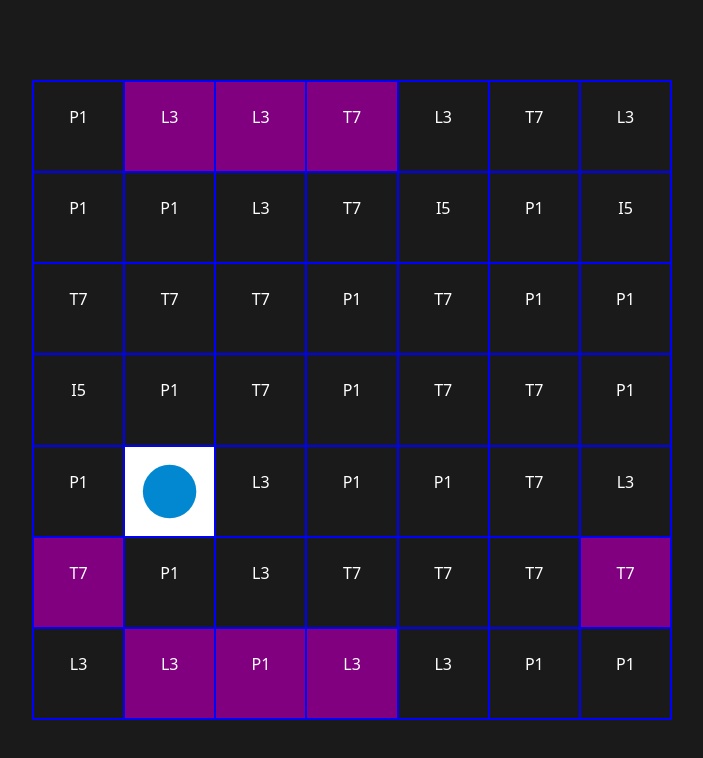
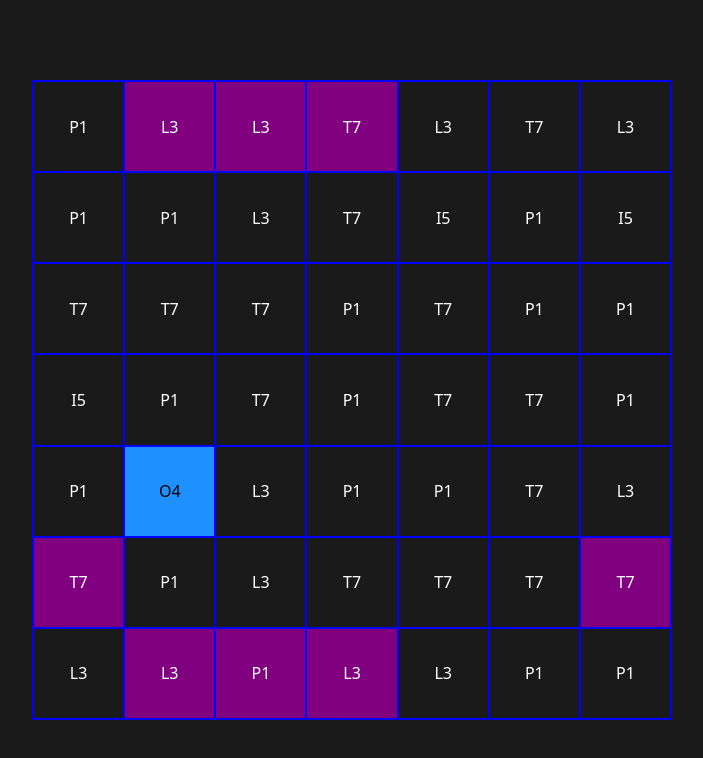
Before and after one commit to katielin019/irrigate, a Svelte app: page / in a window 1280 px wide. Shown: the top 758 px of the page, without its empty margins (288-991 px from the left). Built offline with nearby package versions, Linux system fonts and the light colour scheme.

Commit message:
switch to bg color for filled cells

```diff
--- a/index.html
+++ b/index.html
@@ -5,7 +5,7 @@
   <meta charset="UTF-8" />
   <link rel="icon" type="image/svg+xml" href="/vite.svg" />
   <meta name="viewport" content="width=device-width, initial-scale=1.0" />
-  <title>garden game prototype</title>
+  <title>irrigate</title>
   <link rel="stylesheet" href="/style.css"/>
 </head>
 
--- a/src/App.svelte
+++ b/src/App.svelte
@@ -11,6 +11,7 @@
         rotation: 0,
         type: levelData.layout[i],
         shape: SHAPES[levelData.layout[i]],
+        filled: levelData.layout[i] === "O" ? true : false,
         portalIndex: levelData.portals[i] ?? null,
     })));
 
--- a/src/lib/Cell.svelte
+++ b/src/lib/Cell.svelte
@@ -1,19 +1,17 @@
 <script>
-    import Source from "./tiles/Source.svelte";
+    // import Source from "./tiles/Source.svelte";
     let { data, onClick = () => { console.log("No event callback passed"); } } = $props();
 </script>
 
 <!-- svelte-ignore a11y_click_events_have_key_events, a11y_no_static_element_interactions (because of reasons) -->
- <div class="cell {data.portalIndex ? 'portal' : ''} {data.type ==="O" ? 'source' : ''}"
+ <div class="cell {data.portalIndex ? 'portal' : ''}"
+    class:source={data.type === "O"}
+    class:filled={data.filled}
     id="cell-{data.x}-{data.y}"
     onclick={onClick}>
     <div class="tile-content"
         style="transform: rotate({data.rotation}deg);">
-        {#if data.type === "O"}
-            <Source rotation={data.rotation}/>
-        {:else}
-            {data.type}{data.shape}
-        {/if}
+        {data.type}{data.shape}
     </div>
 </div>
 
@@ -30,9 +28,9 @@
         padding: 1.5rem;
     }
 
-    .source {
-        padding: 0;
-        margin: 0;
+    .filled {
+        background: dodgerblue;
+        color: black;
     }
 
     .portal {
@@ -43,5 +41,8 @@
 		transition: transform 0.3s cubic-bezier(0.4, 0, 0.2, 1);
         width: 100%;
         height: 100%;
+        display: flex;
+        justify-content: space-around;
+		align-items: center;
 	}
 </style>
--- a/src/lib/tiles/Source.svelte
+++ b/src/lib/tiles/Source.svelte
@@ -8,9 +8,3 @@
     <rect x="0" y="0" width="100" height="100" fill="white" />
     <circle cx="50" cy="50" r="30" fill={waterColor} />
 </svg>
-
-<style>
-    svg {
-        z-index: 100;
-    }
-</style>
```
Also changed, not shown: src/lib/Portal.svelte (added), src/lib/Tunnel.svelte (deleted).
